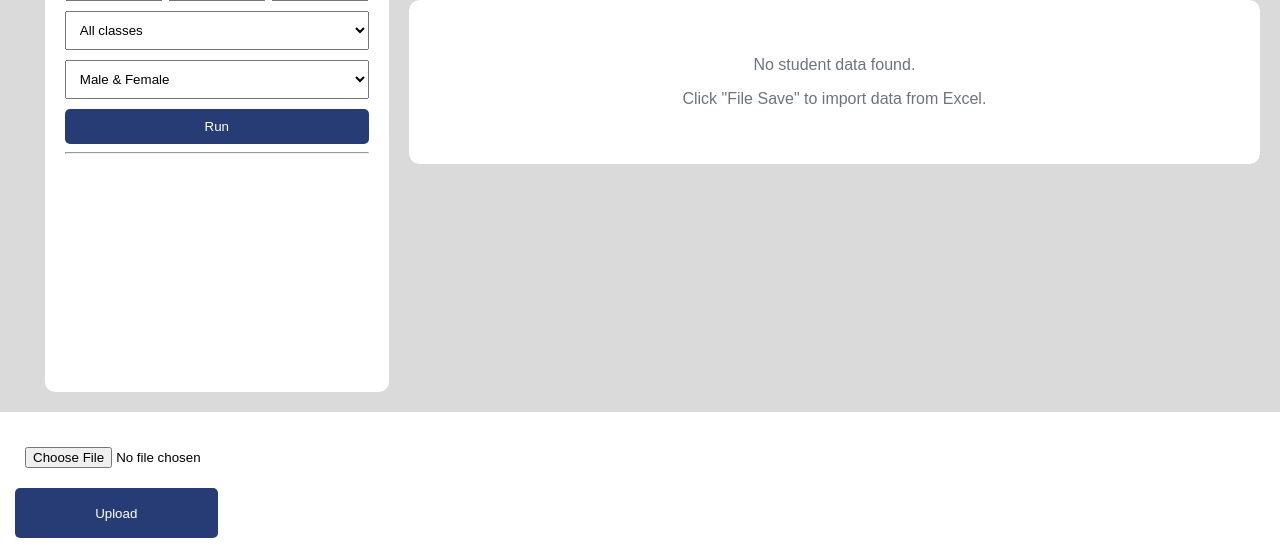
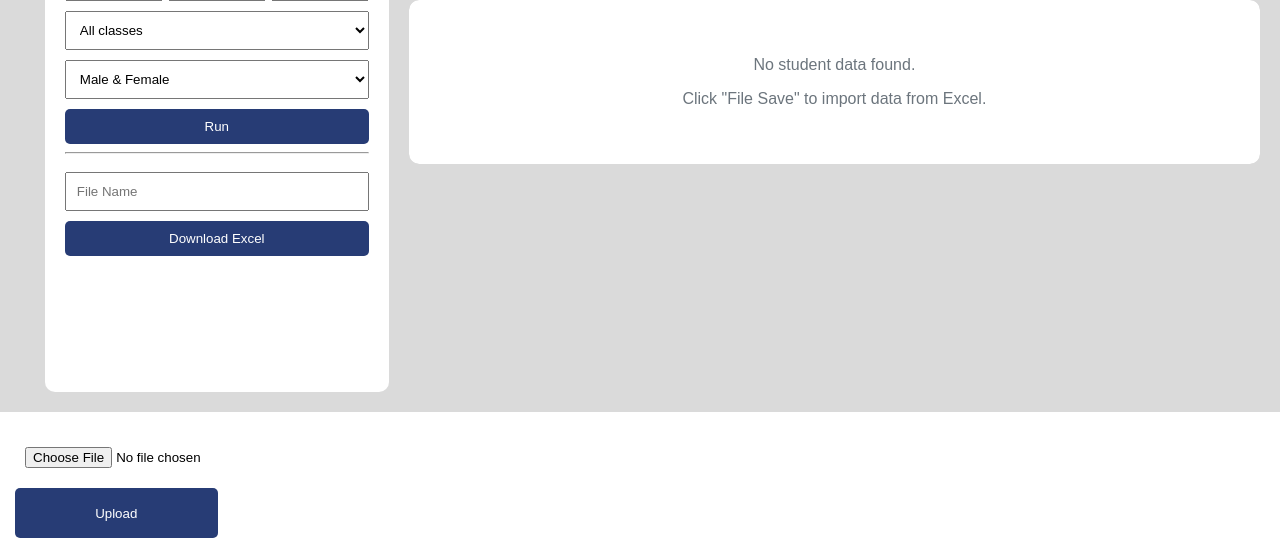
Before and after one commit to shinenyi123/student-dashboard, a Flask app: page / in a window 1280 px wide. Shown: the part 141-693 px from the top of the page. Run offline with Flask 3, Linux system fonts and the light colour scheme.

Commit message:
Update try.html

```diff
--- a/templates/try.html
+++ b/templates/try.html
@@ -209,8 +209,9 @@
                 </select>
 
                 <button type="submit" name="on" value="run">Run</button>
-
                 <hr>
+                <input type="text" name="file_name" placeholder="File Name">
+                <button type="submit" name="on" value="excel_download">Download Excel</button>
 
             </form>
         </div>
```
